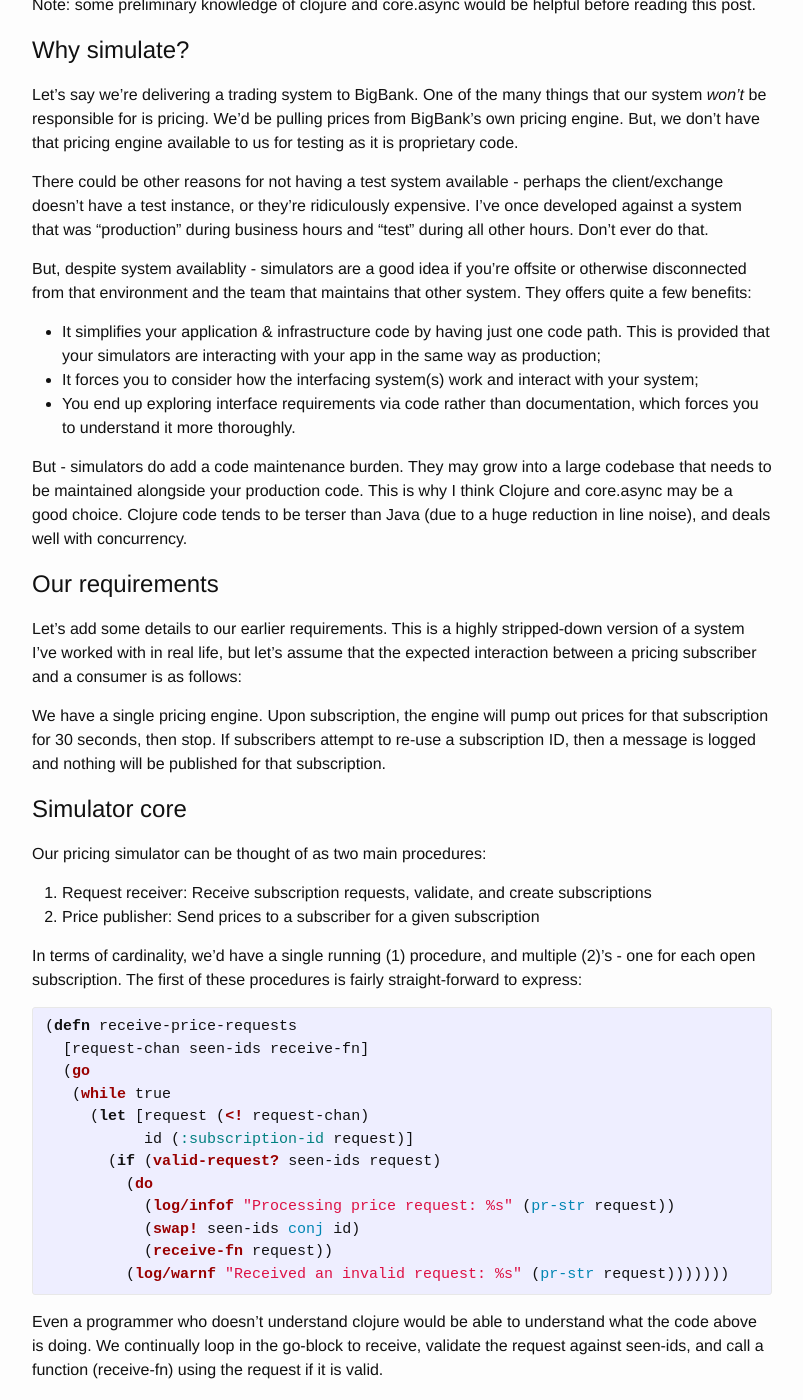
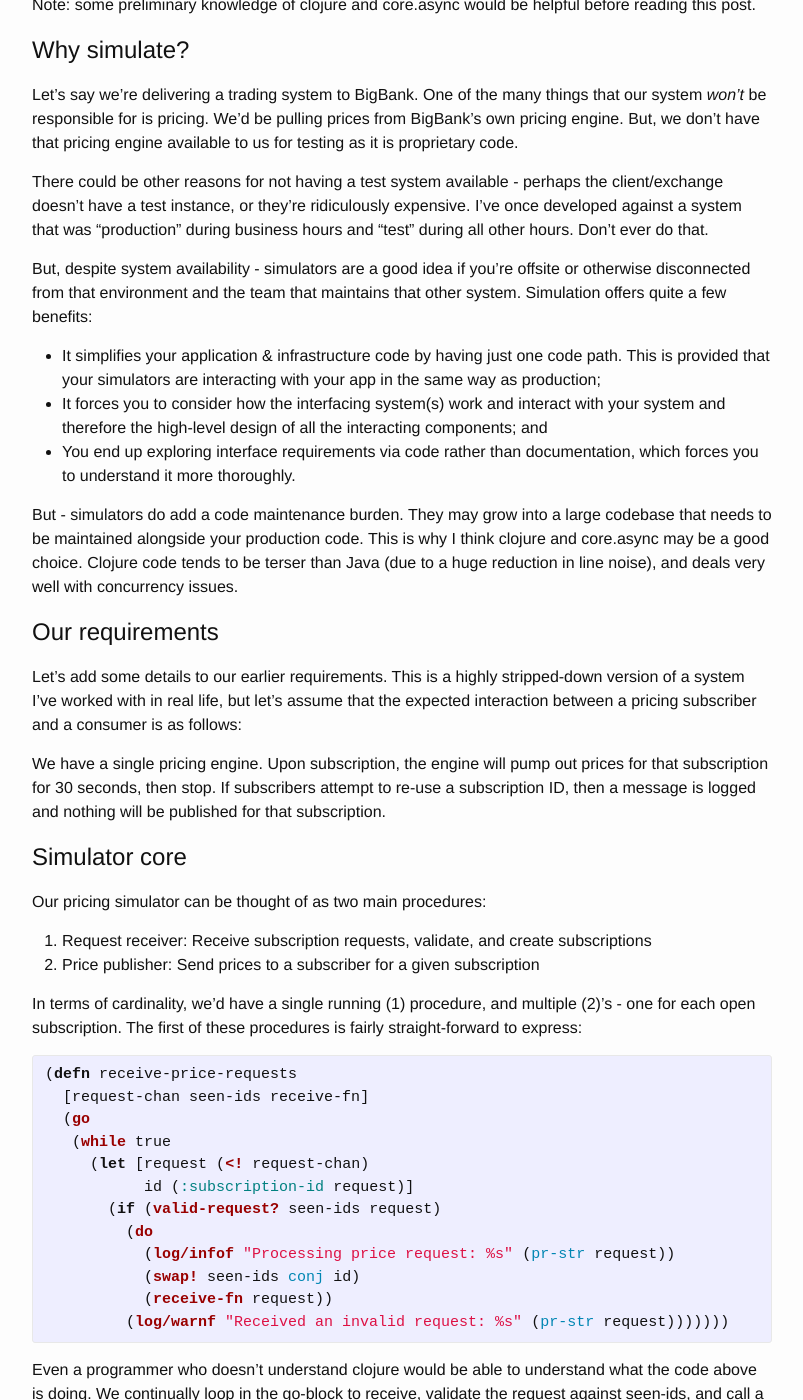
Before and after one commit to srazzaque/srazzaque.github.io, a Jekyll site: the page built from _posts/2015-02-20-simulators.markdown, in a window 1280 px wide and 1400 px high, scrolled down 429 px. Shown: the whole window, without its empty margins (238-1041 px from the left). Built offline with Jekyll 4.4.1, drawn with Linux system fonts in a browser that asks for light colours; some of the changed text lies outside the part shown.

Commit message:
Spelling mistakes and minor corrections

```diff
--- a/_posts/2015-02-20-simulators.markdown
+++ b/_posts/2015-02-20-simulators.markdown
@@ -30,20 +30,21 @@ doesn't have a test instance, or they're ridiculously expensive. I've once devel
 system that was "production" during business hours and "test" during all other hours. Don't ever do
 that.
 
-But, despite system availablity - simulators are a good idea if you're offsite or otherwise
-disconnected from that environment and the team that maintains that other system. They offers quite
+But, despite system availability - simulators are a good idea if you're offsite or otherwise
+disconnected from that environment and the team that maintains that other system. Simulation offers quite
 a few benefits:
 
 * It simplifies your application & infrastructure code by having just one code path. This is
   provided that your simulators are interacting with your app in the same way as production;
-* It forces you to consider how the interfacing system(s) work and interact with your system;
+* It forces you to consider how the interfacing system(s) work and interact with your system and
+  therefore the high-level design of all the interacting components; and
 * You end up exploring interface requirements via code rather than documentation, which forces you
   to understand it more thoroughly.
 
 But - simulators do add a code maintenance burden. They may grow into a large codebase that needs to
-be maintained alongside your production code. This is why I think Clojure and core.async may be a
+be maintained alongside your production code. This is why I think clojure and core.async may be a
 good choice. Clojure code tends to be terser than Java (due to a huge reduction in line noise), and
-deals well with concurrency.
+deals very well with concurrency issues.
 
 # Our requirements
 
@@ -149,7 +150,10 @@ channels up to the transport quite easily:
                          #(<!! prices-chan))))
 {% endhighlight %}
 
-And at long last - we have our core simulator which will tie everything together:
+
+# Tying it all together
+
+And at long last - we have our core simulator function which will tie everything together:
 
 {% highlight clojure %}
 (defn start-simulator
```
Also changed, not shown: other parts of _posts/2015-02-20-simulators.markdown (+7 -5 lines).
